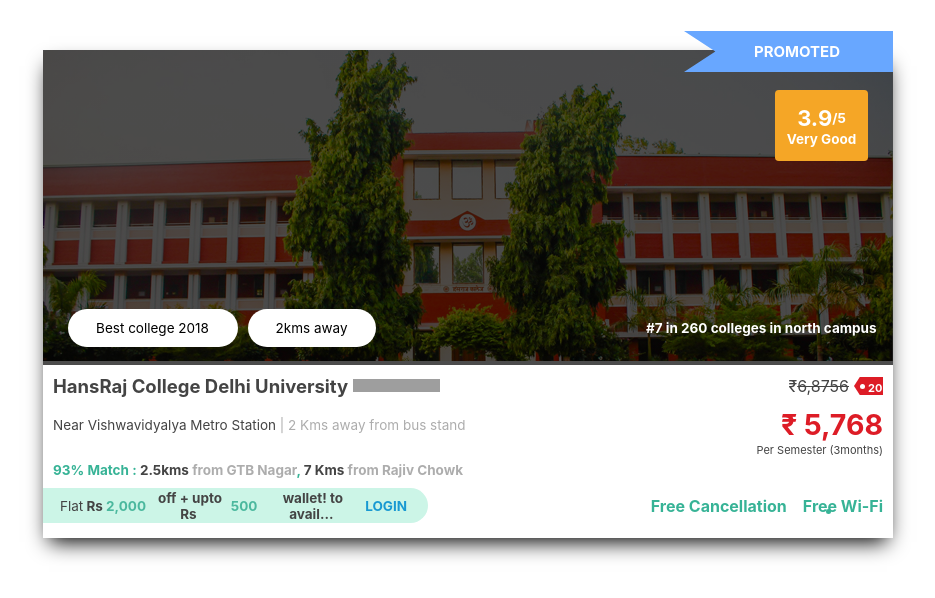
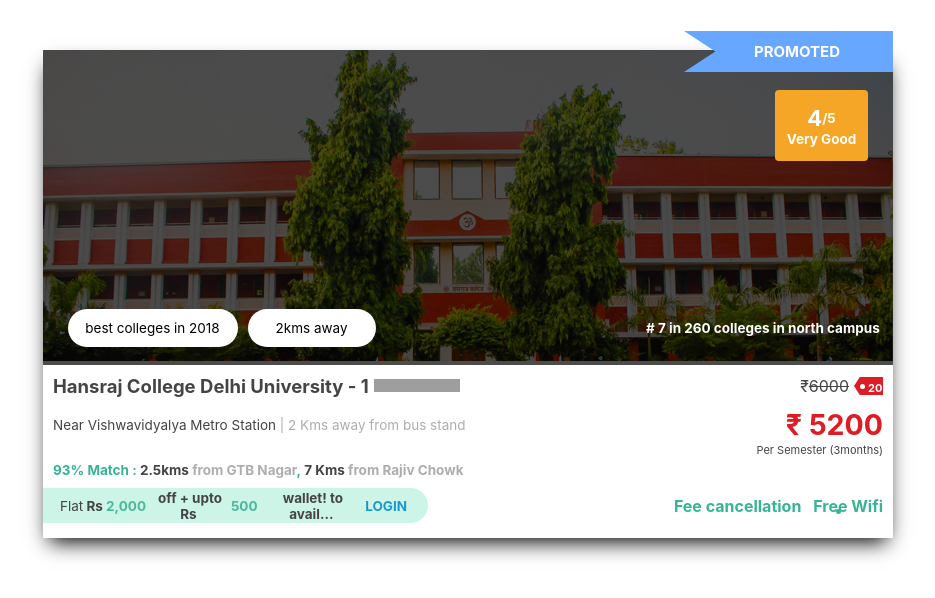
Before and after one commit to rahulgoyal21/react.colleges.admin, a React (Create React App) app: page / in a window 1280 px wide. Shown: the top 598 px of the page, without its empty margins (172-1107 px from the left). Built offline with nearby package versions, Linux system fonts and the light colour scheme; grey boxes are pictures that could not be loaded.

Commit message:
Added:dynamic content

```diff
--- a/src/collegeData.js
+++ b/src/collegeData.js
@@ -1000,3 +1000,24 @@
     offertext: 'Flat Rs2,000 off + upto Rs 500 wallet! to avail... LOGIN '
   }
 ];
+
+export const item = {
+  college_name: 'Hansraj College Delhi University - 1',
+  promoted: true,
+  discount: 20,
+  original_fees: 6000,
+  discounted_fees: 5200,
+  fees_cycle: 'Per Semester (3months)',
+  image: 'college.png',
+  ranking: '7 in 260 colleges in north campus',
+  tags: ['best colleges in 2018', '2kms away'],
+  amenties: ['Fee cancellation', 'Free Wifi'],
+  rating: 4,
+  rating_remarks: 'Very Good',
+  famous_nearest_places: '2.5kms from GTB Nagar, 7 Kms from Rajiv Chowk',
+  nearest_place: [
+    'Near Vishwavidyalya Metro Station',
+    '2 Kms away from bus stand'
+  ],
+  offertext: 'Flat Rs2,000 off + upto Rs 500 wallet! to avail... LOGIN '
+};
--- a/src/colleges/index.js
+++ b/src/colleges/index.js
@@ -1,5 +1,5 @@
 import React from 'react';
-import { colleges } from '../collegeData';
+import { colleges, item } from '../collegeData';
 
 const useStyles = () => ({
   root: {
@@ -228,12 +228,21 @@
     backgroundColor: '#37b396',
     position: 'absolute',
     top: '13px',
-    left: '175px'
+    left: '162px'
   }
 });
 
 const Colleges = () => {
   const styles = useStyles();
+
+  const offerText1 = item.offertext.split(' ')[0];
+  const offerText2 = item.offertext.split(' ')[1].substring(0, 2);
+  const offerText3 = item.offertext.split(' ')[1].substring(2, 7);
+  const offerText4 = item.offertext.split(' ').slice(2, 6).join(' ');
+  const offerText5 = item.offertext.split(' ')[6];
+  const offerText6 = item.offertext.split(' ').slice(7, 10).join(' ');
+  const offerText7 = item.offertext.split(' ')[10];
+
   const getStars = (rating) => {
     let stars = [];
 
@@ -276,71 +285,87 @@
           <div style={styles.imgageOverlay}></div>
           <div style={styles.imageOverlayContentBottom}>
             <div style={styles.imageOverlayContentBottomLeft}>
-              Best college 2018
+              {item.tags[0]}
             </div>
-            <div style={styles.imageOverlayContentBottomRight}>2kms away</div>
-            <div style={styles.imageOverlayTextWhite}>
-              #7 in 260 colleges in north campus
+            <div style={styles.imageOverlayContentBottomRight}>
+              {item.tags[1]}
             </div>
+            <div style={styles.imageOverlayTextWhite}># {item.ranking}</div>
           </div>
           <div style={styles.imageOverlayYellowContainer}>
             <div style={styles.imageOverlayBoxYellow}>
               <span style={styles.imageOverlayBoxYellowContent}>
-                <span style={styles.collegeRatingStyling}>3.9</span>
+                <span style={styles.collegeRatingStyling}>{item.rating}</span>
                 /5<br></br>
               </span>{' '}
-              Very Good
+              {item.rating_remarks}
             </div>
           </div>
-          <div style={styles.imageOverlayPromotedStrip}>PROMOTED</div>
+          {item.promoted && (
+            <div style={styles.imageOverlayPromotedStrip}>PROMOTED</div>
+          )}
         </div>
 
         <div style={styles.collegeNameContainer}>
           <div style={styles.collegeNameAndStarBox}>
-            <div style={styles.collegeNameStyling}>
-              HansRaj College Delhi University
-            </div>
-            {getStars(4)}
+            <div style={styles.collegeNameStyling}>{item.college_name}</div>
+            {getStars(item.rating)}
           </div>
           <div style={styles.originalPriceContainer}>
             <div style={styles.originalPriceSTyling}>
-              ₹<del>6,8756</del>
+              ₹<del>{item.original_fees}</del>
             </div>
             <div style={styles.discountContainer}>
               <div style={styles.discountDotStyling}></div>
-              <div style={styles.discountTextStyling}>20</div>
+              <div style={styles.discountTextStyling}>{item.discount}</div>
             </div>
           </div>
         </div>
         <div style={styles.addressContainer}>
           <div style={styles.darkGrey}>
-            Near Vishwavidyalya Metro Station{' '}
-            <span style={styles.fadedGrey}> | 2 Kms away from bus stand</span>
+            {item.nearest_place[0]}
+            <span style={styles.fadedGrey}> | {item.nearest_place[1]}</span>
           </div>
-          <div style={styles.discountedPrice}>₹ 5,768</div>
+          <div style={styles.discountedPrice}>₹ {item.discounted_fees}</div>
         </div>
-        <div style={styles.semesterInfoStyling}>Per Semester (3months)</div>
+        <div style={styles.semesterInfoStyling}>{item.fees_cycle}</div>
         <div style={styles.matchInfoContainer}>
           <div style={styles.matchInfoContent}>
-            93% Match : <span style={styles.darkGreyBold}>2.5kms</span>{' '}
-            <span style={styles.fadedGrey}>from GTB Nagar</span>,{' '}
-            <span style={styles.darkGreyBold}>7 Kms</span>{' '}
-            <span style={styles.fadedGrey}>from Rajiv Chowk</span>
+            93% Match :&nbsp;
+            <span style={styles.darkGreyBold}>
+              {item.famous_nearest_places.split(',')[0].split(' ')[0]}&nbsp;
+            </span>
+            <span style={styles.fadedGrey}>
+              {item.famous_nearest_places.split(',')[0].split(' ')[1]}&nbsp;
+              {item.famous_nearest_places.split(',')[0].split(' ')[2]}&nbsp;
+              {item.famous_nearest_places.split(',')[0].split(' ')[3]}
+            </span>
+            ,&nbsp;
+            <span style={styles.darkGreyBold}>
+              {item.famous_nearest_places.split(',')[1].split(' ')[1]}&nbsp;
+              {item.famous_nearest_places.split(',')[1].split(' ')[2]}&nbsp;
+            </span>
+            <span style={styles.fadedGrey}>
+              {item.famous_nearest_places.split(',')[1].split(' ')[3]}&nbsp;
+              {item.famous_nearest_places.split(',')[1].split(' ')[4]}
+              &nbsp;{item.famous_nearest_places.split(',')[1].split(' ')[5]}
+            </span>
           </div>
         </div>
         <div style={styles.discountStripContainer}>
           <div style={styles.discountStripRoundedStyle}>
-            <span style={{ fontWeight: 'normal' }}>Flat</span>&nbsp;Rs&nbsp;
-            <span style={{ color: '#4bb89e' }}>2,000&nbsp;</span>{' '}
-            <span>off + upto Rs&nbsp;</span>{' '}
-            <span style={{ color: '#4bb89e' }}>500&nbsp;</span> wallet! to
-            avail...&nbsp;
-            <span style={{ color: '#1999d2' }}>LOGIN</span>
+            <span style={{ fontWeight: 'normal' }}>{offerText1}</span>
+            &nbsp;{offerText2}&nbsp;
+            <span style={{ color: '#4bb89e' }}>{offerText3}&nbsp;</span>
+            <span>{offerText4}&nbsp;</span>
+            <span style={{ color: '#4bb89e' }}>{offerText5}&nbsp;</span>
+            {offerText6}&nbsp;
+            <span style={{ color: '#1999d2' }}>{offerText7}</span>
           </div>
           <div style={styles.facilitiesContainer}>
-            Free Cancellation&ensp;
+            {item.amenties[0]}
             <div style={styles.facilitiesDotStyling}></div>
-            &ensp;Free Wi-Fi
+            &ensp; {item.amenties[1]}
           </div>
         </div>
       </div>
```
Also changed, not shown: src/college.jpg (deleted).
